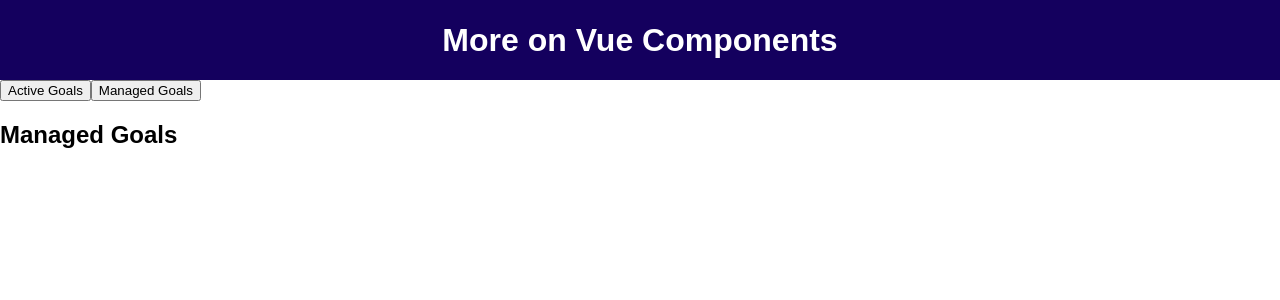
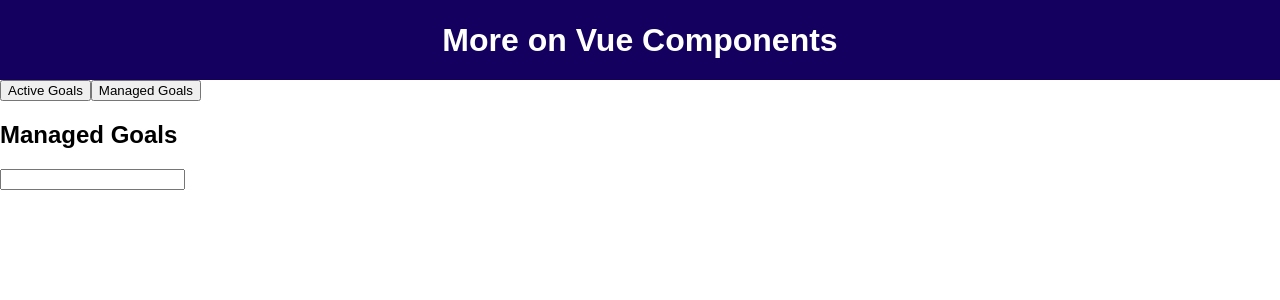
Before and after one commit to jrnewton/udemy-vue-complete-guide, a Vue app: page / in a window 1280 px wide. Both pictures are taken after a click on the button "Managed Goals". Shown: the top 300 px of the page. Built offline with nearby package versions, Linux system fonts and the light colour scheme.

Commit message:
Dynamic components part 2
Use keep-alive to cache DOM

```diff
--- a/src/App.vue
+++ b/src/App.vue
@@ -3,9 +3,23 @@
     <the-header></the-header>
     <button @click="set('active-goals')">Active Goals</button>
     <button @click="set('managed-goals')">Managed Goals</button>
-    <!-- component is defined by Vue.
-      it will swap itself out based on the value of the :is express -->
-    <component :is="cmp"></component>
+
+    <!-- 'keep-alive' is defined by Vue.
+      wrap this around components to keep their DOM
+      structures alive in between activity.
+
+      NOTE: you can only have a single child component inside keep-alive
+      that includes HTML comments.
+
+      VueCompilerError: <KeepAlive> expects exactly one child component.
+    -->
+    <!-- 'component' is defined by Vue.
+        it will swap itself out based on the value
+        of the :is express
+    -->
+    <keep-alive>
+      <component :is="cmp"></component>
+    </keep-alive>
   </div>
 </template>
 
--- a/src/components/ManagedGoals.vue
+++ b/src/components/ManagedGoals.vue
@@ -1,3 +1,6 @@
 <template>
-  <h2>Managed Goals</h2>
+  <div>
+    <h2>Managed Goals</h2>
+    <input type="text" />
+  </div>
 </template>
```
